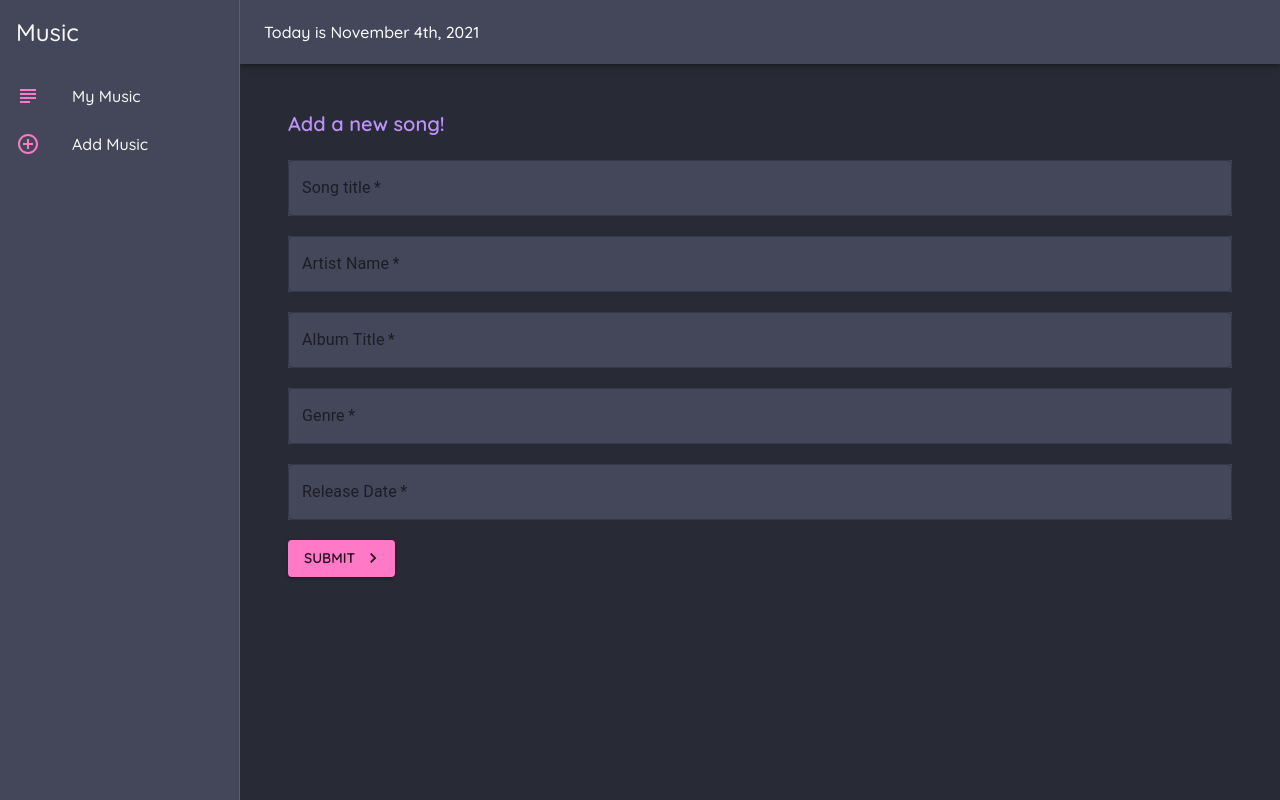
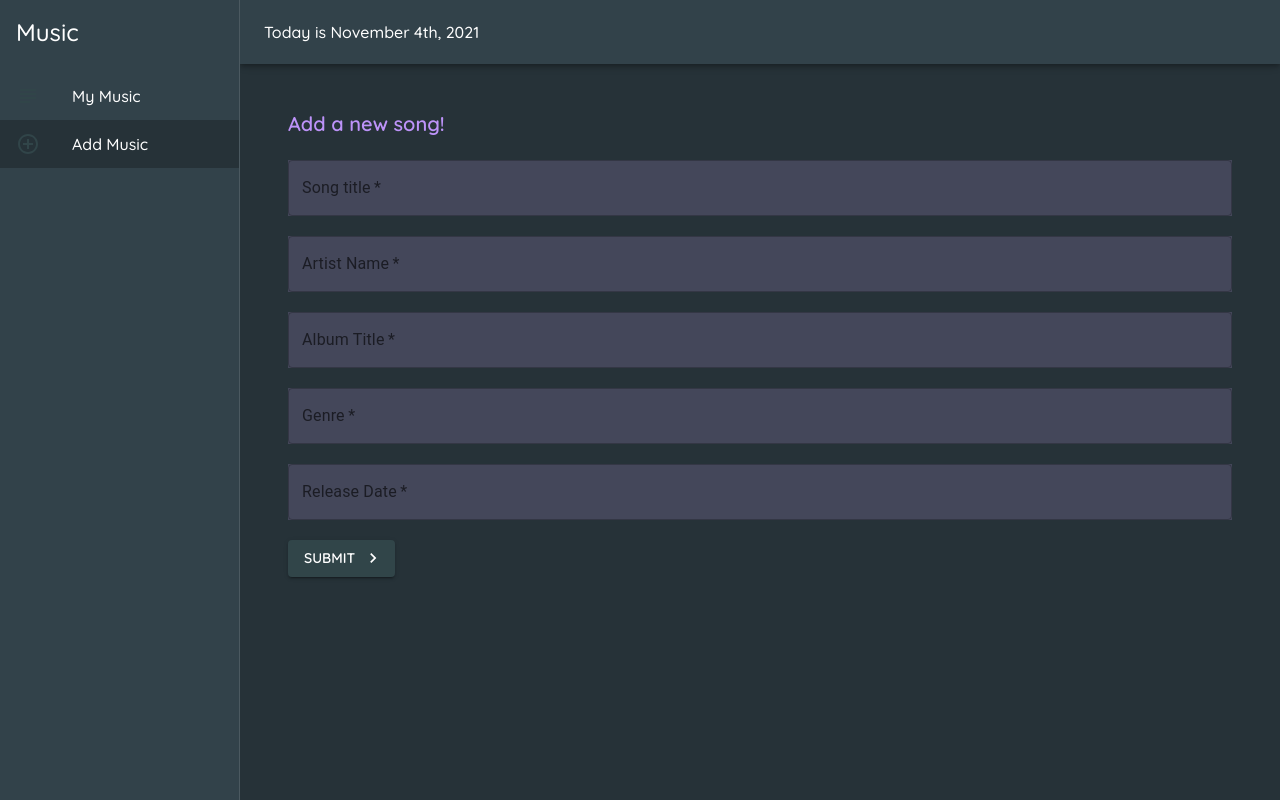
Before and after one commit to giuseppe-g-gelardi/reactmusiclibrary, a React (Create React App) app: page / in a window 1280 px wide. Built offline with nearby package versions, Linux system fonts and the light colour scheme.

Commit message:
change color theme

```diff
--- a/src/components/Layout.jsx
+++ b/src/components/Layout.jsx
@@ -29,13 +29,14 @@ const useStyles = makeStyles((theme) => {
     drawerPaper: {
       width: drawerWidth,
     },
-    // active: {
-    //   background: '#282A36'
-    // },
+    active: {
+      background: '#263238'
+    },
     title: {
       padding: theme.spacing(2),
     },
     appBar: {
+      background: '#32424A',
       width: `calc(100% - ${drawerWidth}px)`,
       marginLeft: drawerWidth,
       // height: 72
--- a/src/components/Theme/Theme.jsx
+++ b/src/components/Theme/Theme.jsx
@@ -1,85 +1,86 @@
 // import React, { useState } from 'react'
 import { createTheme } from '@material-ui/core/styles'
-// import { purple, pink } from '@material-ui/core/colors'
 
-// const theme = createTheme({
+const theme = createTheme({
+  palette: {
+    type: 'dark',
+    primary: {
+      main: '#1690bb',
+    },
+    secondary: {
+      main: '#314549',
+    },
+    background: {
+      default: '#263238',
+      paper: '#32424A',
+    },
+    text: {
+      primary: '#ffffff',
+    },
+    info: {
+      main: '#2196f3',
+    },
+  },
+  typography: {
+    fontWeightLight: 400,
+    fontWeightRegular: 500,
+    fontWeightMedium: 600,
+    fontFamily: 'Quicksand',
+  },
+  props: {
+    MuiAppBar: {
+      color: 'secondary',
+    },
+  },
+
+})
+
+//  const theme = createTheme({
 //   palette: {
-//     type: 'light',
+//     type: 'dark',
 //     primary: {
-//       main: '#fefefe'
+//       main: '#44475a',
 //     },
-//     secondary: purple
+//     secondary: {
+//       main: '#ff79c6',
+//     },
+//     background: {
+//       default: '#282a36',
+//       paper: '#44475a',
+//     },
+//     text: {
+//       primary: '#f8f8f2',
+//     },
+//     error: {
+//       main: '#ff5555',
+//     },
+//     warning: {
+//       main: '#ffb86c',
+//     },
+//     info: {
+//       main: '#8be9fd',
+//     },
+//     success: {
+//       main: '#50fa7b',
+//     },
+//     page: {
+//       width: '100%',
+//       // padding: theme.spacing(3),
+//       // spacing: 1,
+//     },
+//     paper: {
+//       background: '#44475a',
+//     }
+
+
 //   },
 //   typography: {
 //     fontFamily: 'Quicksand',
 //     fontWeightLight: 400,
 //     fontWeightRegular: 500,
-//     fontWeightMedium:600,
-//     fontWeightBold: 700,
-//   }
+//     fontWeightMedium: 600,
+//   },
+
 // })
 
-// const theme = createTheme({
-//   palette: {
-//     type: 'dark',
-//   },
-//   typography: {
-//     fontFamily: 'Quicksand',
-//     fontWeightLight: 400,
-//     fontWeightRegular: 500,
-//     fontWeightMedium:600,
-//     fontWeightBold: 700,
-//   }
-// })
-
-// export default theme
-
-const theme = createTheme({
-  palette: {
-    type: 'dark',
-    primary: {
-      main: '#44475a',
-    },
-    secondary: {
-      main: '#ff79c6',
-    },
-    background: {
-      default: '#282a36',
-      paper: '#44475a',
-    },
-    text: {
-      primary: '#f8f8f2',
-    },
-    error: {
-      main: '#ff5555',
-    },
-    warning: {
-      main: '#ffb86c',
-    },
-    info: {
-      main: '#8be9fd',
-    },
-    success: {
-      main: '#50fa7b',
-    },
-    page: {
-      width: '100%',
-      // padding: theme.spacing(3),
-      // spacing: 1,
-    },
-    paper: {
-      background: '#44475a',
-    }
-
-
-  },
-  typography: {
-    fontFamily: 'Quicksand',
-    fontWeightLight: 400,
-    fontWeightRegular: 500,
-    fontWeightMedium: 600,
-  },
-
-})
-
 export default theme
```
